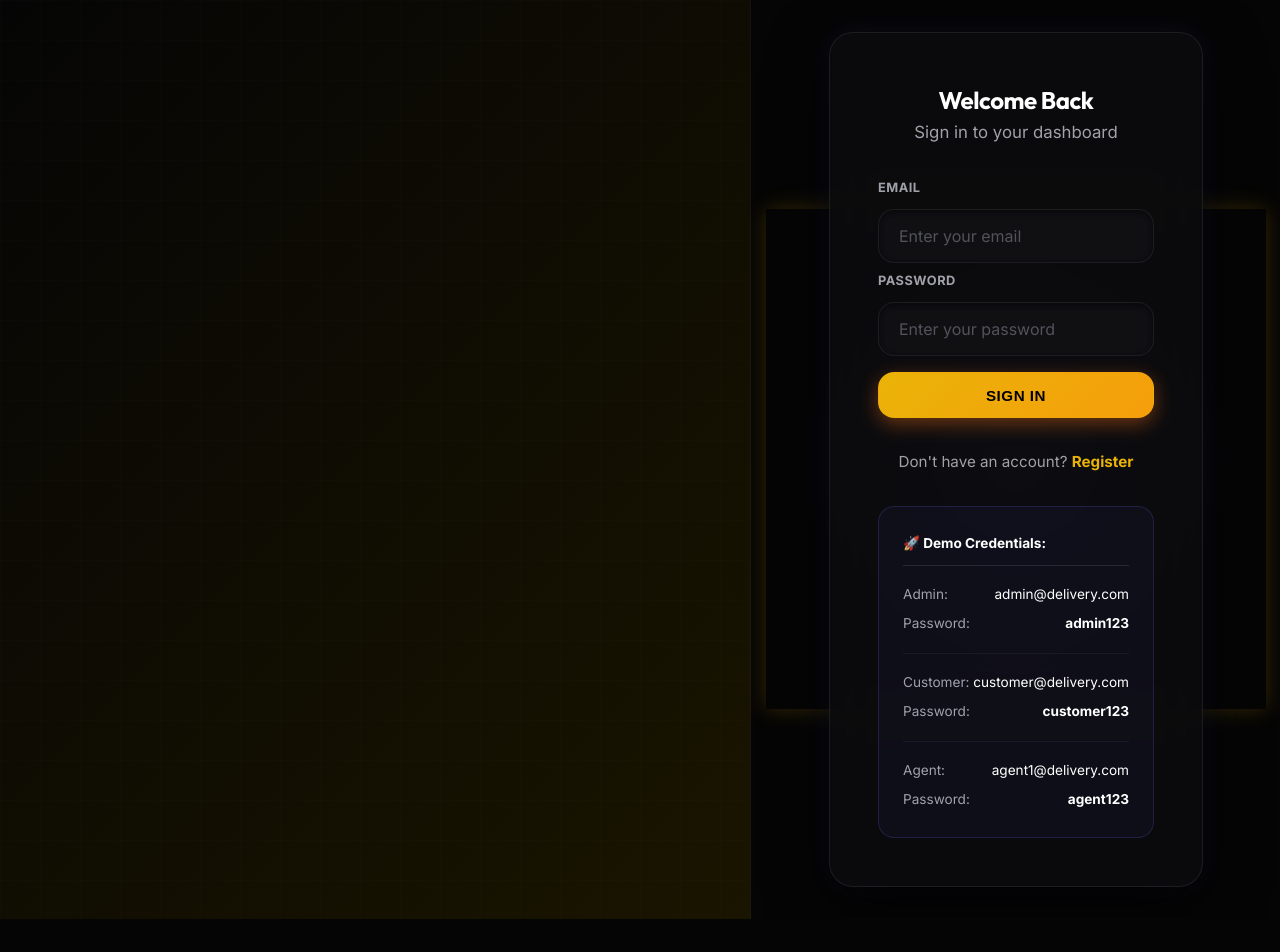
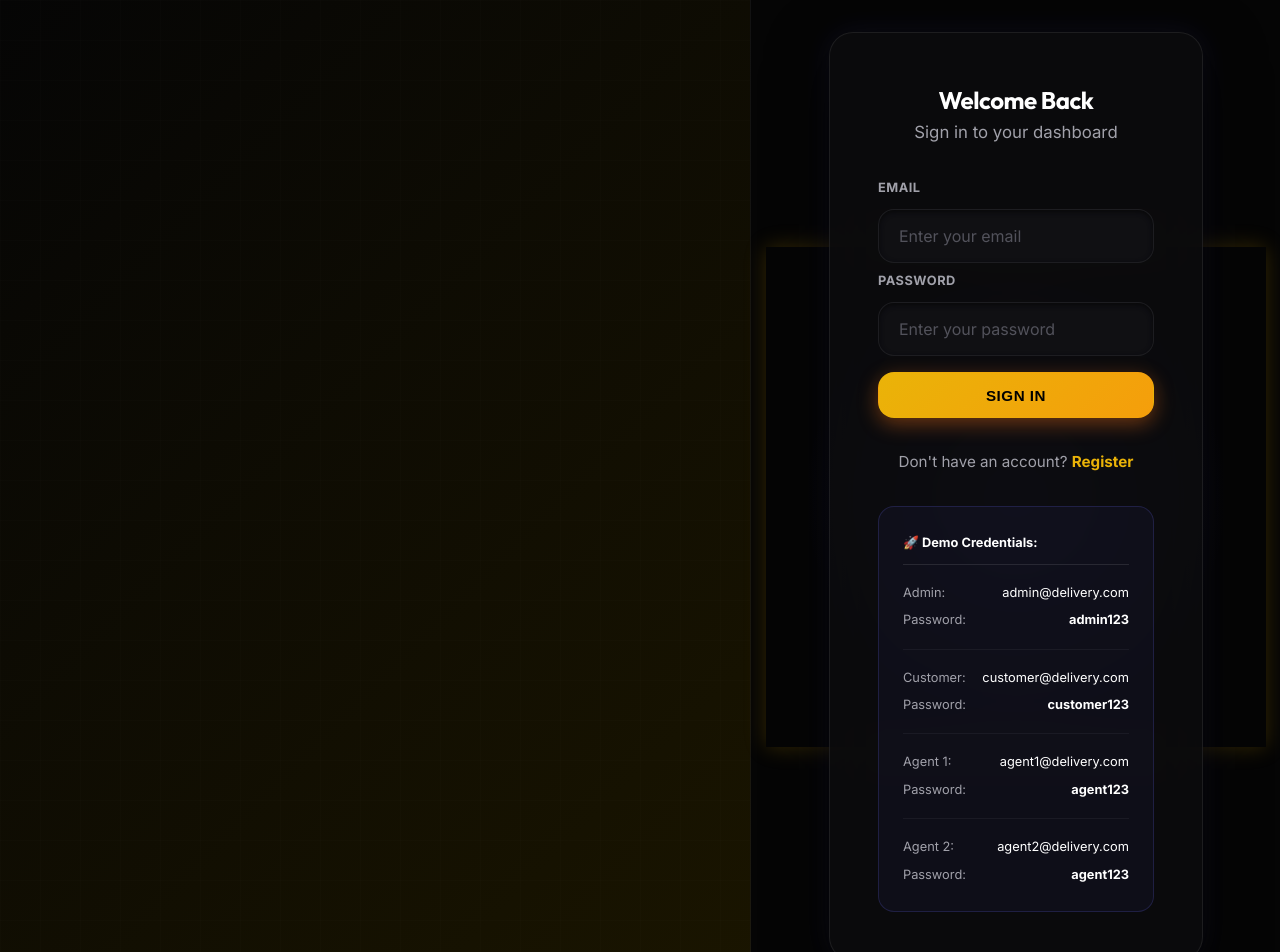
Before and after one commit to Abhirajverma12/LastMileUS, a React (Vite) app in the folder frontend/: page /login in a window 1280 px wide. Shown: the top 952 px of the page. Before the commit the page ends 919 px from the top, so only its background shows below. Built offline with nearby package versions, Linux system fonts and the light colour scheme; no server answers.

Commit message:
feat(ui): refine auth and dashboard UI, implement auto-fill addresses

```diff
--- a/frontend/src/index.css
+++ b/frontend/src/index.css
@@ -246,10 +246,8 @@ a:hover { color: var(--accent-secondary); text-shadow: 0 0 10px var(--accent-glo
 .page-header h1 {
   font-size: 2.5rem;
   font-weight: 900;
-  background: linear-gradient(to right, #ffffff 0%, #a1a1aa 100%);
-  -webkit-background-clip: text;
-  -webkit-text-fill-color: transparent;
-  text-shadow: 0 4px 10px rgba(0,0,0,0.5);
+  color: #ffffff;
+  text-shadow: 0 2px 15px rgba(255,255,255,0.1);
 }
 
 .section { display: flex; flex-direction: column; gap: 1.5rem; }
@@ -541,7 +539,8 @@ input::placeholder { color: var(--text-muted); }
   min-height: 100vh;
   width: 100vw;
   background: #050505;
-  overflow: hidden;
+  overflow-y: auto;
+  overflow-x: hidden;
 }
 
 .auth-hero {
@@ -666,7 +665,7 @@ input::placeholder { color: var(--text-muted); }
 
 .auth-card {
   width: 100%;
-  max-width: 440px;
+  max-width: 500px;
   display: flex;
   flex-direction: column;
   gap: 2rem;
@@ -701,7 +700,7 @@ input::placeholder { color: var(--text-muted); }
   padding: 1.5rem;
   background: rgba(99, 102, 241, 0.05);
   border-radius: var(--radius-md);
-  font-size: 0.85rem;
+  font-size: 0.8rem;
   color: var(--text-secondary);
   border: 1px solid rgba(99, 102, 241, 0.2);
   line-height: 1.9;
--- a/frontend/src/pages/auth/LoginPage.tsx
+++ b/frontend/src/pages/auth/LoginPage.tsx
@@ -167,10 +167,10 @@ export default function LoginPage() {
                   </div>
                 </div>
 
-                {/* Agent */}
+                {/* Agent 1 */}
                 <div style={{ borderTop: '1px solid rgba(255,255,255,0.05)', paddingTop: '1rem' }}>
                   <div style={{ display: 'flex', justifyContent: 'space-between' }}>
-                    <span style={{ color: '#a1a1aa' }}>Agent:</span>
+                    <span style={{ color: '#a1a1aa' }}>Agent 1:</span>
                     <span style={{ color: '#fff' }}>agent1@delivery.com</span>
                   </div>
                   <div style={{ display: 'flex', justifyContent: 'space-between', marginTop: '0.2rem' }}>
@@ -178,6 +178,19 @@ export default function LoginPage() {
                     <span style={{ color: '#fff' }}><strong>agent123</strong></span>
                   </div>
                 </div>
+
+                {/* Agent 2 */}
+                <div style={{ borderTop: '1px solid rgba(255,255,255,0.05)', paddingTop: '1rem' }}>
+                  <div style={{ display: 'flex', justifyContent: 'space-between' }}>
+                    <span style={{ color: '#a1a1aa' }}>Agent 2:</span>
+                    <span style={{ color: '#fff' }}>agent2@delivery.com</span>
+                  </div>
+                  <div style={{ display: 'flex', justifyContent: 'space-between', marginTop: '0.2rem' }}>
+                    <span style={{ color: '#a1a1aa' }}>Password:</span>
+                    <span style={{ color: '#fff' }}><strong>agent123</strong></span>
+                  </div>
+                </div>
+
               </div>
             </div>
           </div>
--- a/frontend/src/pages/customer/CreateOrder.tsx
+++ b/frontend/src/pages/customer/CreateOrder.tsx
@@ -5,11 +5,8 @@ import { api } from '../../api/client';
 import { ApiResponse, ChargeBreakdown } from '../../types';
 
 const PRESET_ADDRESSES = [
-  "Central Hub, Block A, Connaught Place, New Delhi",
-  "South Warehouse, 4th Block, Koramangala, Bangalore",
-  "North Distribution Center, Sector 14, Gurugram",
-  "East Sorting Facility, Salt Lake Sector V, Kolkata",
-  "West Transit Hub, MIDC, Andheri East, Mumbai",
+  "Central Hub, Block A, Connaught Place, New Delhi (North Zone)",
+  "South Warehouse, 4th Block, Koramangala, Bangalore (South Zone)",
 ];
 
 const PRESET_PACKAGES = [
@@ -169,6 +166,22 @@ export default function CreateOrder() {
       {error && <div className="alert alert-error">{error}</div>}
       {success && <div className="alert alert-success">{success}</div>}
 
+      <div style={{ background: 'rgba(255,200,0,0.05)', border: '1px solid rgba(255,200,0,0.2)', padding: '1rem 1.5rem', borderRadius: '8px', marginBottom: '2rem' }}>
+        <p style={{ color: '#fff', marginBottom: '0.5rem', fontSize: '1rem' }}><strong>📍 Sample addresses (from seed data)</strong></p>
+        <div style={{ display: 'flex', flexDirection: 'column', gap: '0.5rem', fontSize: '0.9rem' }}>
+          <div>
+            <span style={{ color: '#fff' }}>Central Hub, Block A, Connaught Place, New Delhi (North Zone)</span>
+          </div>
+          <div>
+            <span style={{ color: '#fff' }}>South Warehouse, 4th Block, Koramangala, Bangalore (South Zone)</span>
+          </div>
+        </div>
+        <p style={{ color: 'rgba(255,255,255,0.6)', fontSize: '0.8rem', marginTop: '0.75rem', fontStyle: 'italic' }}>
+          💡 Tip: Selecting these addresses from the dropdown will automatically fill the Area and Pincode!
+        </p>
+      </div>
+
+
       <div className="form-grid">
         <div className="form-section glass-card">
           <h3>📍 Pickup Details</h3>
@@ -177,10 +190,18 @@ export default function CreateOrder() {
             <select
               value={PRESET_ADDRESSES.includes(form.pickupAddress) ? form.pickupAddress : (form.pickupAddress === '' ? '' : 'Custom')}
               onChange={e => {
-                if (e.target.value !== 'Custom') {
-                  update('pickupAddress', e.target.value);
+                const val = e.target.value;
+                if (val !== 'Custom') {
+                  update('pickupAddress', val);
+                  const matchedArea = areas.find(a => val.includes(a.name));
+                  if (matchedArea) {
+                    // Have to use setForm directly because multiple update() calls in same tick might overwrite state
+                    setForm(f => ({ ...f, pickupAddress: val, pickupArea: matchedArea.name, pickupPincode: matchedArea.pincode }));
+                    setCharges(null);
+                  }
                 } else {
-                  update('pickupAddress', ' '); // trigger custom
+                  setForm(f => ({ ...f, pickupAddress: ' ', pickupArea: '', pickupPincode: '' }));
+                  setCharges(null);
                 }
               }}
               required
@@ -231,10 +252,17 @@ export default function CreateOrder() {
             <select
               value={PRESET_ADDRESSES.includes(form.dropAddress) ? form.dropAddress : (form.dropAddress === '' ? '' : 'Custom')}
               onChange={e => {
-                if (e.target.value !== 'Custom') {
-                  update('dropAddress', e.target.value);
+                const val = e.target.value;
+                if (val !== 'Custom') {
+                  update('dropAddress', val);
+                  const matchedArea = areas.find(a => val.includes(a.name));
+                  if (matchedArea) {
+                    setForm(f => ({ ...f, dropAddress: val, dropArea: matchedArea.name, dropPincode: matchedArea.pincode }));
+                    setCharges(null);
+                  }
                 } else {
-                  update('dropAddress', ' '); // trigger custom
+                  setForm(f => ({ ...f, dropAddress: ' ', dropArea: '', dropPincode: '' }));
+                  setCharges(null);
                 }
               }}
               required
```
Also changed, not shown: 1 other file (tests, documents, lock files or other folders).
